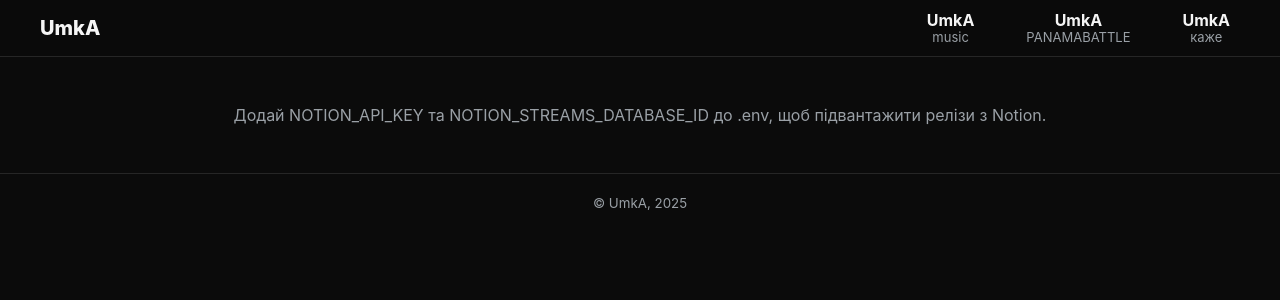
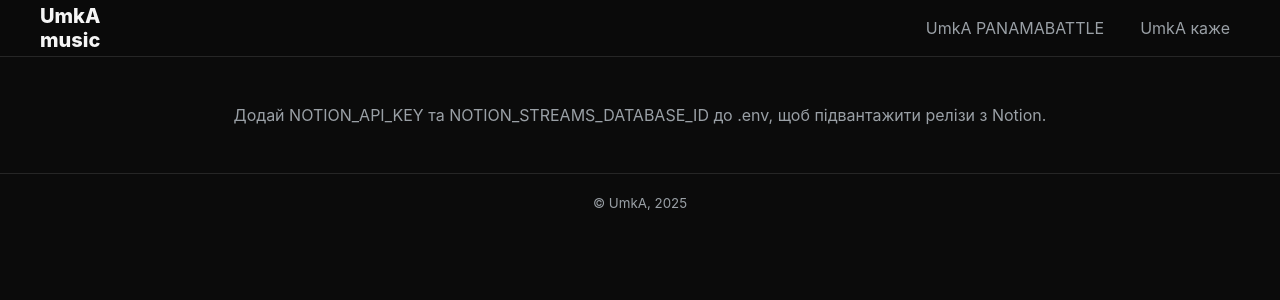
Before and after one commit to panumka/umka-space, a Flask app: page / in a window 1280 px wide. Shown: the top 300 px of the page. Run offline with Flask 3, Linux system fonts and the light colour scheme.

Commit message:
update nav to two-line UmkA

```diff
--- a/templates/base.html
+++ b/templates/base.html
@@ -20,21 +20,14 @@
     <div class="container header-inner">
       <div class="brand">
         <!-- Лого потім; зараз просто назва згідно з вимогою: U та A великі -->
-        <a href="{{ url_for('index') }}" class="logo">UmkA</a>
+        <a href="{{ url_for('index') }}" class="logo">
+          <span class="logo-main">UmkA</span><br>
+          <span class="logo-sub">music</span>
+        </a>
       </div>
-      <nav class="main-nav stacked">
-        <a href="/" class="nav-link {% if active == 'home' %}active{% endif %}">
-          <span class="top">UmkA</span>
-          <span class="bottom">music</span>
-        </a>
-        <a href="/panamabattle" class="nav-link {% if active == 'panamabattle' %}active{% endif %}">
-          <span class="top">UmkA</span>
-          <span class="bottom">PANAMABATTLE</span>
-        </a>
-        <a href="/blog" class="nav-link {% if active == 'blog' %}active{% endif %}">
-          <span class="top">UmkA</span>
-          <span class="bottom">каже</span>
-        </a>
+      <nav class="main-nav">
+        <a href="/panamabattle" class="nav-link {% if active == 'panamabattle' %}active{% endif %}">UmkA PANAMABATTLE</a>
+        <a href="/blog" class="nav-link {% if active == 'blog' %}active{% endif %}">UmkA каже</a>
       </nav>
     </div>
   </header>
```
